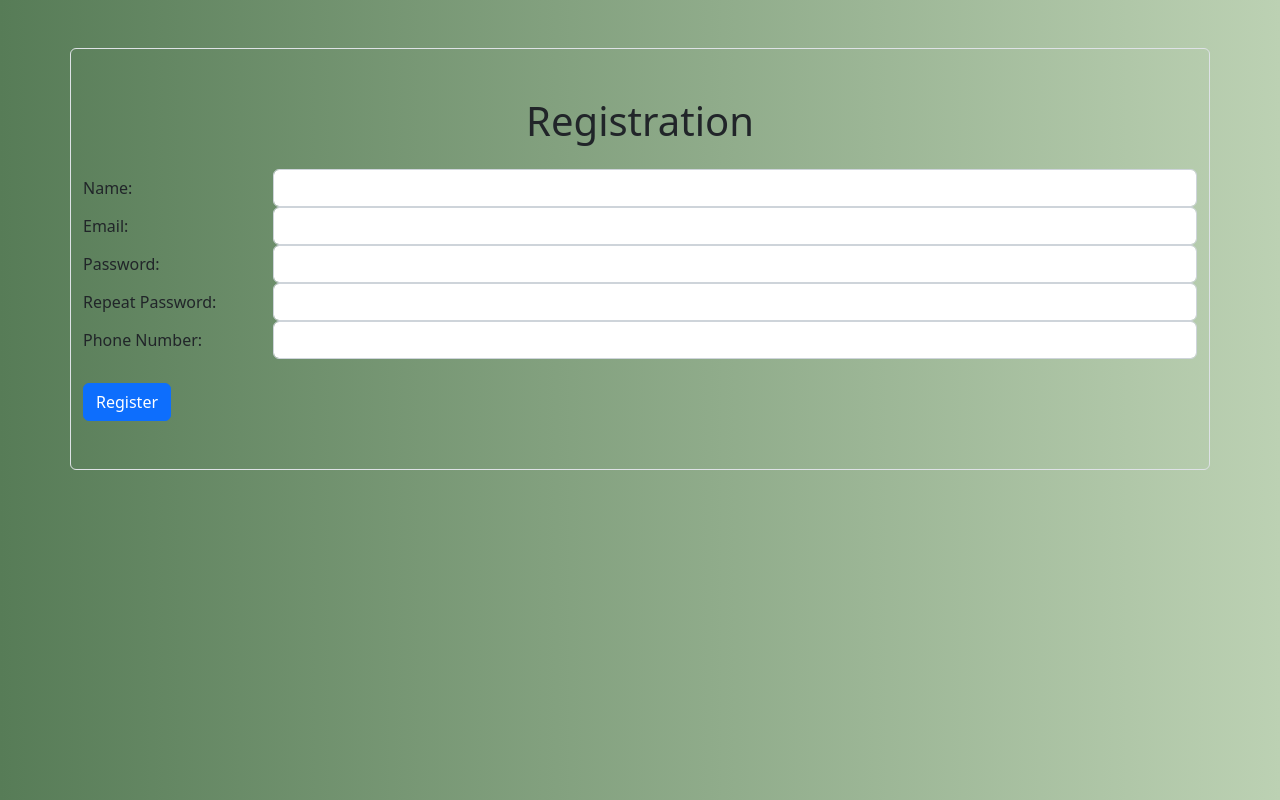
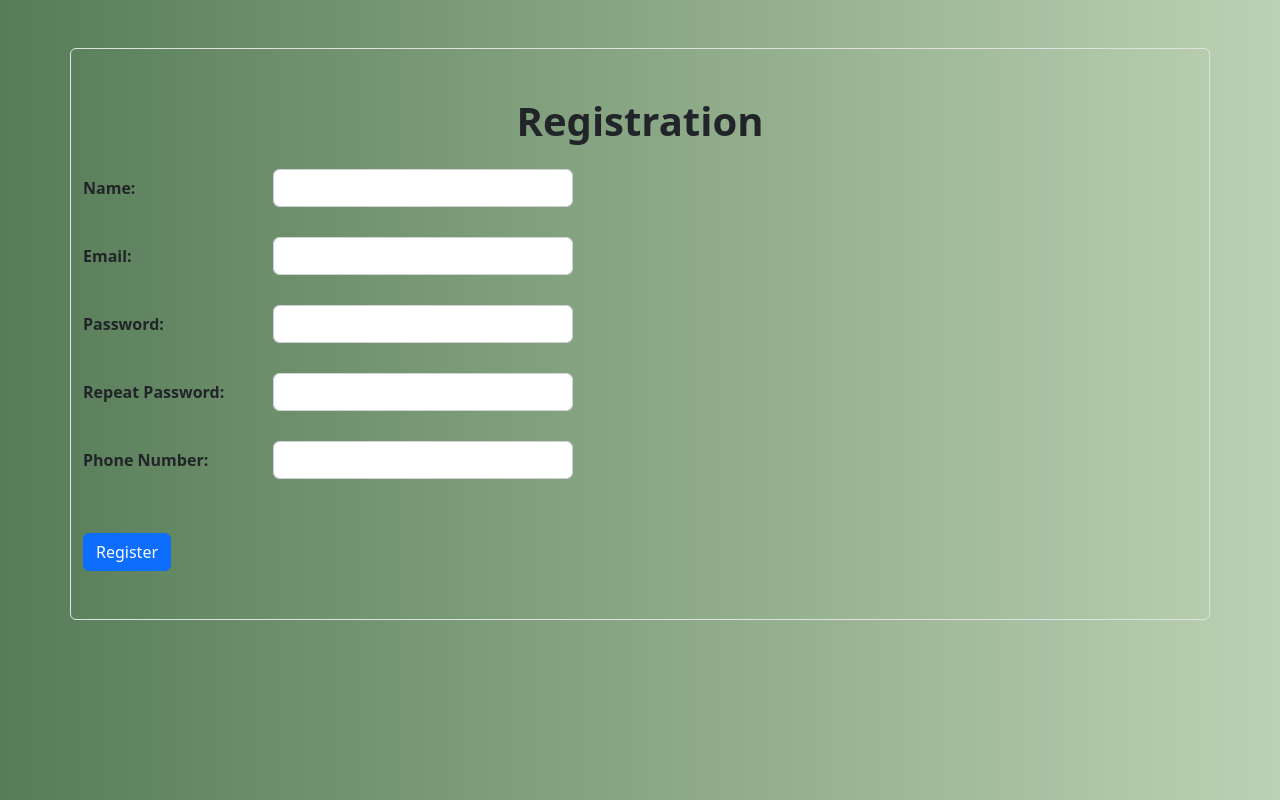
Before and after one commit to Asom98/fullstack, a React (Vite) app: page /registration in a window 1280 px wide. Built offline with nearby package versions, Linux system fonts and the light colour scheme.

Commit message:
Some changed to the format

```diff
--- /dev/null
+++ b/src/components/Registration.css
@@ -0,0 +1,13 @@
+
+.formCard{
+  width: 700px;
+}
+
+#formPhoneNumber, #formName, #formPassword, #formRepeatPassword, #formEmail{
+  width: 300px;
+  margin-bottom: 30px;
+}
+
+.form-label {
+  font-weight: bold;
+}
--- a/src/components/Registration.jsx
+++ b/src/components/Registration.jsx
@@ -1,6 +1,7 @@
 import React, { useState } from "react";
 import { Form, Button, Container, Row, Col } from "react-bootstrap";
 import { ConfirmationModal } from "./parts/ConfirmationModal";
+import "./Registration.css";
 
 export function Registration() {
   const [showModal, setShowModal] = useState(false);
@@ -107,9 +108,9 @@ export function Registration() {
   };
 
   return (
-    <Container className="my-5 py-5 border rounded">
-      <h1 className="text-center mb-4">Registration</h1>
-      <Form onSubmit={handleSubmit}>
+    <Container className="formCard my-5 py-5 border rounded justify-content-center">
+      <h1 className="text-center mb-4 fw-bold">Registration</h1>
+      <Form onSubmit={handleSubmit} className="justify-content-center">
         <Form.Group as={Row} controlId="formName">
           <Form.Label column sm={2}>
             Name:
```
